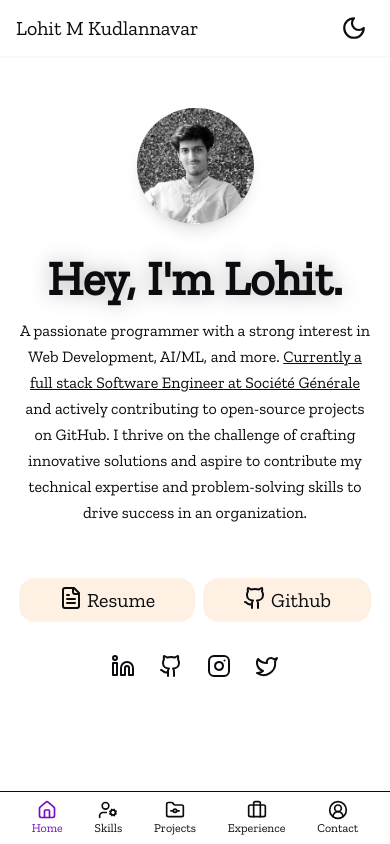
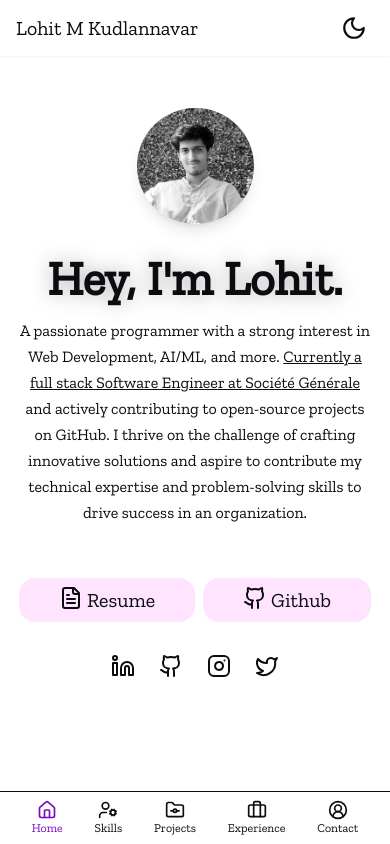
Before and after one commit to Lohit-pro/Portfolio_v2, a Next.js app: page / in a window 390 px wide. Built offline with nearby package versions, Linux system fonts and the light colour scheme.

Commit message:
update: theme color to purple shade

```diff
--- a/src/app/(routes)/contact/page.tsx
+++ b/src/app/(routes)/contact/page.tsx
@@ -90,7 +90,7 @@ function Contact() {
             >
               <div className="flex flex-col md:flex-row md:justify-between w-full">
                 <input
-                  className={`my-4 md:w-[55%] hover:md:w-[58%] focus:md:w-[58%] p-2 pl-3 border-[3px] hover:shadow-2xl shadow-secondary rounded-3xl outline-none border-dark dark:border-light focus:dark:border-light focus:border-dark bg-transparent hover:dark:border-light hover:border-dark hover:cursor-pointer transition-all duration-300 ${delay2 ? delay2 : "invisible"}`}
+                  className={`my-4 md:w-[55%] hover:md:w-[58%] dark:bg-[#252525] bg-[#fee4fe] focus:md:w-[58%] p-2 pl-3 border-[3px] hover:shadow-2xl shadow-secondary rounded-3xl outline-none border-dark dark:border-light focus:dark:border-light focus:border-dark bg-transparent hover:dark:border-light hover:border-dark hover:cursor-pointer transition-all duration-300 ${delay2 ? delay2 : "invisible"}`}
                   type="text"
                   placeholder="Name"
                   name="user_name"
@@ -99,7 +99,7 @@ function Contact() {
                   required
                 />
                 <input
-                  className={`my-4 md:w-[40%] hover:md:w-[43%] focus:md:w-[43%] p-2 pl-3 border-[3px] hover:shadow-2xl shadow-secondary rounded-3xl outline-none border-dark dark:border-light focus:dark:border-light focus:border-dark bg-transparent hover:dark:border-light hover:border-dark hover:cursor-pointer transition-all duration-300 ${delay3 ? delay3 : "invisible"}`}
+                  className={`my-4 md:w-[40%] hover:md:w-[43%] dark:bg-[#252525] bg-[#fee4fe] focus:md:w-[43%] p-2 pl-3 border-[3px] hover:shadow-2xl shadow-secondary rounded-3xl outline-none border-dark dark:border-light focus:dark:border-light focus:border-dark bg-transparent hover:dark:border-light hover:border-dark hover:cursor-pointer transition-all duration-300 ${delay3 ? delay3 : "invisible"}`}
                   type="email"
                   placeholder="Email"
                   name="user_email"
@@ -109,7 +109,7 @@ function Contact() {
                 />
               </div>
               <input
-                className={`w-full my-4 p-2 pl-3 border-[3px] hover:shadow-2xl shadow-secondary rounded-3xl outline-none border-dark dark:border-light focus:dark:border-light focus:border-dark bg-transparent hover:dark:border-light hover:border-dark hover:cursor-pointer transition-all duration-300 ${delay4 ? delay4 : "invisible"}`}
+                className={`w-full my-4 p-2 pl-3 border-[3px] dark:bg-[#252525] bg-[#fee4fe] hover:shadow-2xl shadow-secondary rounded-3xl outline-none border-dark dark:border-light focus:dark:border-light focus:border-dark bg-transparent hover:dark:border-light hover:border-dark hover:cursor-pointer transition-all duration-300 ${delay4 ? delay4 : "invisible"}`}
                 type="text"
                 placeholder="Subject"
                 name="subject"
@@ -118,7 +118,7 @@ function Contact() {
                 required
               />
               <textarea
-                className={`w-full my-4 p-2 pl-3 pb-20 md:pb-28 border-[3px] hover:shadow-2xl shadow-secondary rounded-3xl outline-none border-dark dark:border-light focus:dark:border-light focus:border-dark bg-transparent hover:dark:border-light hover:border-dark hover:cursor-pointer transition-all duration-300 ${delay5 ? delay5 : "invisible"}`}
+                className={`w-full my-4 p-2 pl-3 pb-20 md:pb-28 dark:bg-[#252525] bg-[#fee4fe] border-[3px] hover:shadow-2xl shadow-secondary rounded-3xl outline-none border-dark dark:border-light focus:dark:border-light focus:border-dark bg-transparent hover:dark:border-light hover:border-dark hover:cursor-pointer transition-all duration-300 ${delay5 ? delay5 : "invisible"}`}
                 placeholder="Your Message goes here!"
                 name="message"
                 value={message}
--- a/src/app/_components/ExperienceCard.tsx
+++ b/src/app/_components/ExperienceCard.tsx
@@ -36,7 +36,7 @@ function ExperienceCard() {
       {experiences.map((experience, index) => (
         <div
           key={index}
-          className={`experience group relative dark:bg-[#252525] bg-[#fef1e4] border-[3px] hover:shadow-2xl shadow-secondary border-dark dark:border-light p-3 rounded-3xl w-[85%] md:w-[40%] my-4 flex flex-col md:hover:dark:border-light md:hover:border-dark transition-colors duration-300 ${delay[index]}`}
+          className={`experience group relative dark:bg-[#252525] bg-[#fee4fe] border-[3px] hover:shadow-2xl shadow-secondary border-dark dark:border-light p-3 rounded-3xl w-[85%] md:w-[40%] my-4 flex flex-col md:hover:dark:border-light md:hover:border-dark transition-colors duration-300 ${delay[index]}`}
         >
           <div className="md:group-hover:blur-[5px] transition-all duration-300">
             <span className="flex justify-between items-center">
--- a/src/app/_components/HeroSection.tsx
+++ b/src/app/_components/HeroSection.tsx
@@ -37,7 +37,7 @@ function HeroSection() {
           <Link
             target="_blank"
             href="https://lohit-pro.vercel.app/Resume.pdf"
-            className="flex  mt-5 dark:bg-[#252525] bg-[#fef1e4] rounded-2xl md:border-[3px] md:border-dark md:dark:border-light md:hover:dark:border-light md:hover:border-dark py-2 px-10 text-dark dark:text-light md:dark:hover:text-light md:hover:cursor-pointer hover:drop-shadow-[0_0_10px_rgba(0,0,0,0.5)] dark:hover:drop-shadow-[0_0_10px_rgba(255,255,255,0.5)] transition-all duration-300"
+            className="flex  mt-5 dark:bg-[#252525] bg-[#fee4fe] rounded-2xl md:border-[3px] md:border-dark md:dark:border-light md:hover:dark:border-light md:hover:border-dark py-2 px-10 text-dark dark:text-light md:dark:hover:text-light md:hover:cursor-pointer hover:drop-shadow-[0_0_10px_rgba(0,0,0,0.5)] dark:hover:drop-shadow-[0_0_10px_rgba(255,255,255,0.5)] transition-all duration-300"
           >
             <FileText />
             <div className="ml-1">Resume</div>
@@ -45,7 +45,7 @@ function HeroSection() {
           <Link
             target="_blank"
             href="https://github.com/Lohit-pro"
-            className="flex mt-5 dark:bg-[#252525] bg-[#fef1e4] rounded-2xl md:border-[3px] md:border-dark md:dark:border-light md:hover:dark:border-light md:hover:border-dark py-2 px-10 text-dark dark:text-light md:dark:hover:text-light md:hover:cursor-pointer hover:drop-shadow-[0_0_10px_rgba(0,0,0,0.5)] dark:hover:drop-shadow-[0_0_10px_rgba(255,255,255,0.5)] transition-all duration-300"
+            className="flex mt-5 dark:bg-[#252525] bg-[#fee4fe] rounded-2xl md:border-[3px] md:border-dark md:dark:border-light md:hover:dark:border-light md:hover:border-dark py-2 px-10 text-dark dark:text-light md:dark:hover:text-light md:hover:cursor-pointer hover:drop-shadow-[0_0_10px_rgba(0,0,0,0.5)] dark:hover:drop-shadow-[0_0_10px_rgba(255,255,255,0.5)] transition-all duration-300"
           >
             <Github />
             <div className="ml-1">Github</div>
--- a/src/app/_components/ProjectCard.tsx
+++ b/src/app/_components/ProjectCard.tsx
@@ -79,7 +79,7 @@ function ProjectCard({
   return (
     <Link
       href={url || "#"}
-      className="w-full dark:bg-[#252525] bg-[#fef1e4] relative md:w-[30%] flex flex-col justify-between items-center my-4 py-4 transition-all duration-300 border-[3px] rounded-3xl border-dark dark:border-light hover:drop-shadow-[0_0_10px_rgba(0,0,0,0.8)] dark:hover:drop-shadow-[0_0_10px_rgba(255,255,255,0.8)] hover:cursor-pointer"
+      className="w-full dark:bg-[#252525] bg-[#fee4fe] relative md:w-[30%] flex flex-col justify-between items-center my-4 py-4 transition-all duration-300 border-[3px] rounded-3xl border-dark dark:border-light hover:drop-shadow-[0_0_10px_rgba(0,0,0,0.8)] dark:hover:drop-shadow-[0_0_10px_rgba(255,255,255,0.8)] hover:cursor-pointer"
     >
       {videoUrl ? (
         <video className="projects_video w-[90%] rounded-lg" controls>
```
